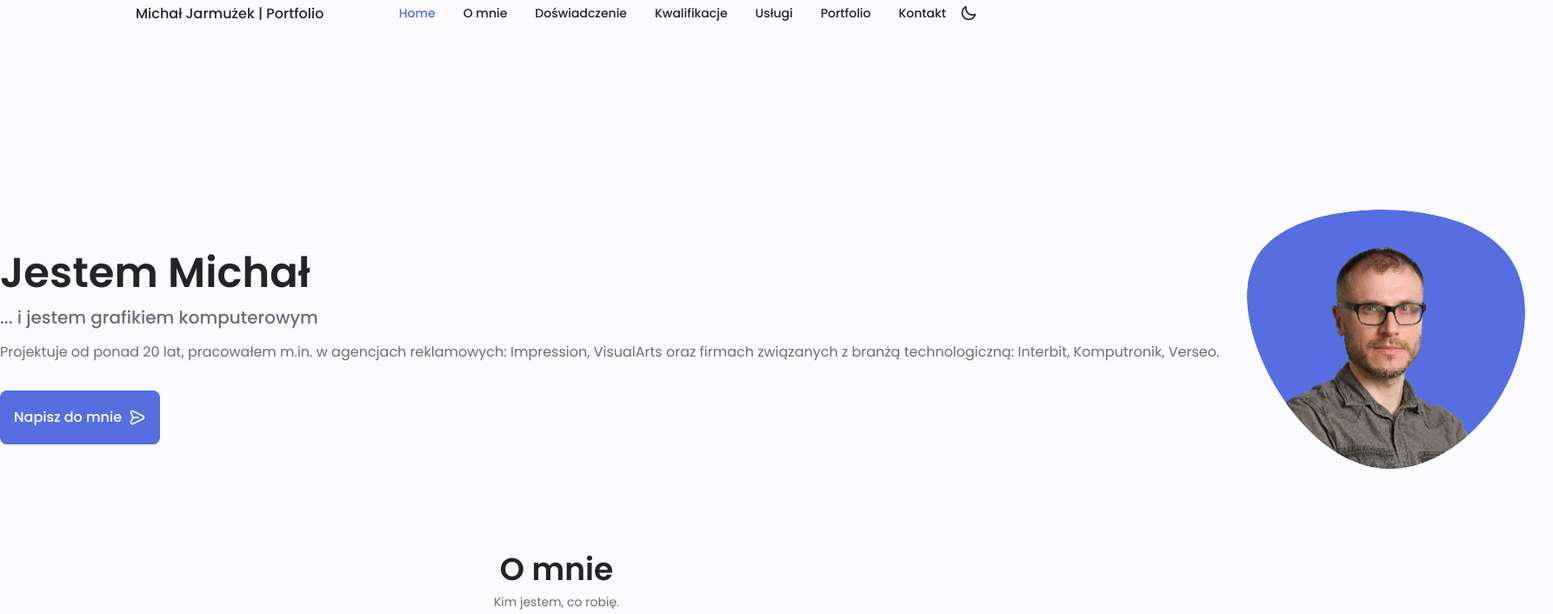
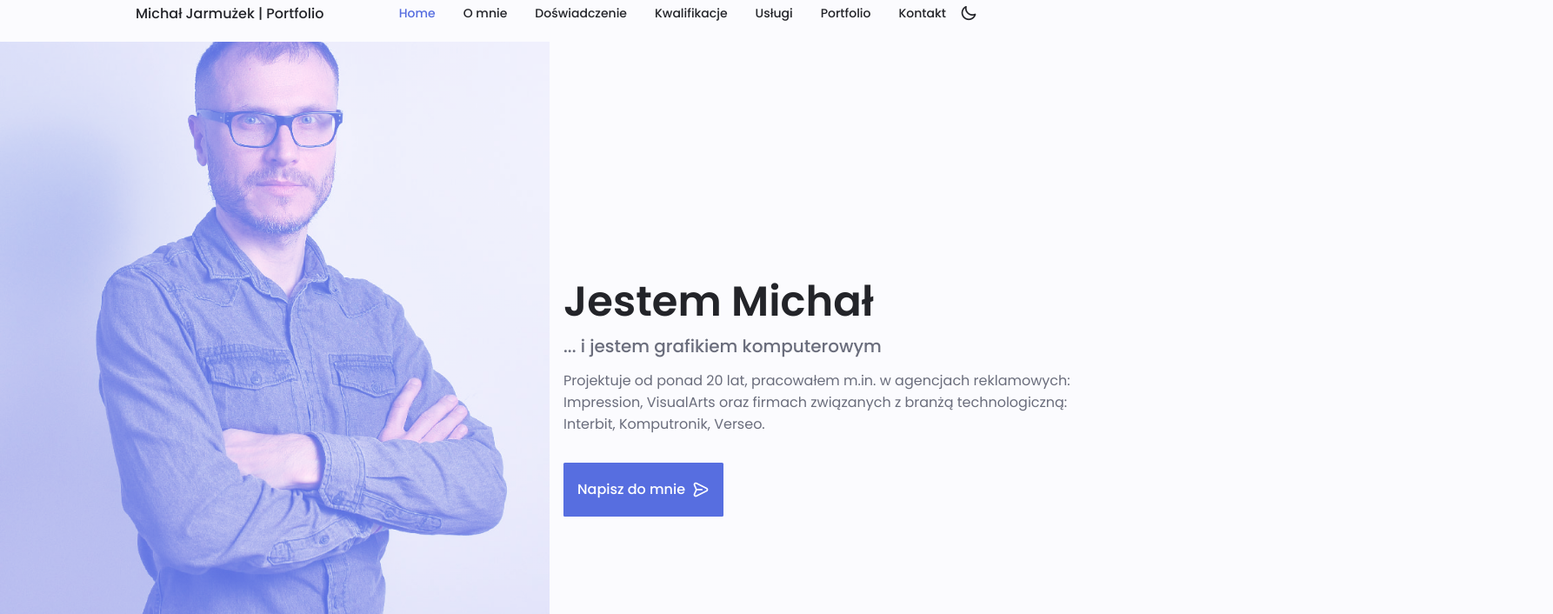
Before and after one commit to samsepiolc64/my-portfolio-2022, a plain HTML site: page index.html in a window 1280 px wide. Shown: the top 706 px of the page at 87% size, 1786 px wide, since content can reach past the window. Drawn offline with nearby package versions, Linux system fonts and the light colour scheme.

Commit message:
change header

```diff
--- a/assets/css/styles.css
+++ b/assets/css/styles.css
@@ -271,12 +271,48 @@ img {
 }
 
 /*==================== HOME ====================*/
+.home {
+    position: relative;
+    height: 100vh;
+    display: flex;
+}
+
 .home__container {
     gap: 1rem;
+    grid-template-columns: 1fr 1fr;
+}
+
+.home__photo {
+    position: relative;
+    height: 100%;
+}
+
+.home__photo:before {
+    content: '';
+    position: absolute;
+    top: 0;
+    left: 0;
+    width: 100%;
+    height: 100%;
+    background: linear-gradient(225deg, var(--first-color), var(--first-color-second));
+    z-index: 1;
+    mix-blend-mode: screen;
+
+}
+
+
+
+.home__photo img {
+    position: absolute;
+    top:0;
+    left:0;
+    height: 100%;
+    width: 100%;
+    object-fit: cover;
 }
 
 .home__content {
-   grid-template-columns: .5fr 3fr;
+   grid-template-columns: 1fr;
    padding-top: 3.5rem;
    align-items: center;
 }
@@ -358,7 +394,7 @@ img {
     background-color: var(--first-color);
     color: #fff;
     padding: 1rem;
-    border-radius: .5rem;
+    border-radius: .1rem;
     font-weight: var(--font-medium);
 }
 
@@ -404,7 +440,7 @@ img {
 /*==================== ABOUT ====================*/
 .about__img {
     width: 200px;
-    border-radius: .5rem;
+    border-radius: .1rem;
     justify-self: center;
     align-self: center;
 }
@@ -1032,13 +1068,15 @@ img {
         column-gap: 0;
     }
 
-    .home__content {
+    /* .home__content {
         grid-template-columns: .25fr 3fr;
-    }
+    } */
 
     .home__blob {
         width: 180px;
     }
+
+
 
     .skills__title {
         font-size: var(--normal-font-size);
@@ -1085,18 +1123,21 @@ img {
 
 /* For medium devices */
 @media screen and (min-width: 568px){
-    .home__content {
+    /* .home__content {
         grid-template-columns: max-content 1fr 1fr;
-    }
+    } */
 
     .home__data {
         grid-column: initial;
     }
 
-    .home__img {
+
+
+    /* .home__img {
+        display: none;
         order: 1;
         justify-self: center;
-    }
+    } */
 
     .about__container,
     .skills__container,
--- a/index.html
+++ b/index.html
@@ -92,7 +92,7 @@
                             <i class="uil uil-github-alt"></i>
                         </a>
                     </div> -->
-                    <div class="home__img">
+                    <!-- <div class="home__img">
                         <svg class="home__blob" viewBox="0 0 200 187" xmlns="http://www.w3.org/2000/svg"
                             xmlns:xlink="http://www.w3.org/1999/xlink">
                             <mask id="mask0" mask-type="alpha">
@@ -109,7 +109,7 @@
                                 <image class="home__blob-img" x='12' y='18' href="assets/img/perfil.png" />
                             </g>
                         </svg>
-                    </div>
+                    </div> -->
                     <div class="home__data">
                         <h1 class="home__title">Jestem Michał</h1>
                         <h3 class="home__subtitle">... i jestem grafikiem komputerowym</h3>
```
Also changed, not shown: assets/img/about3.jpg (added).
